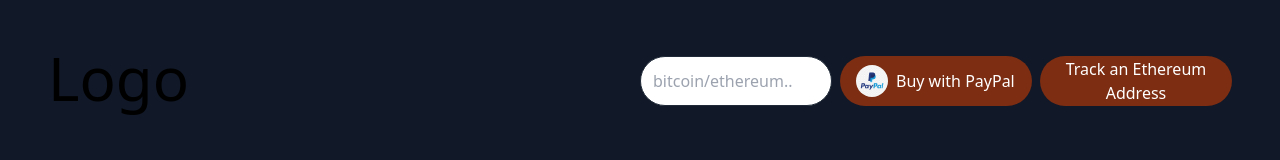
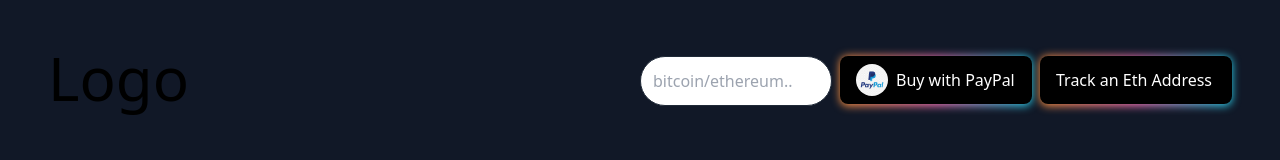
Before and after one commit to mehedii-hasann-00/crypto-explorer, a React (Create React App) app in the folder frontend/: page / in a window 1280 px wide. Shown: the top 160 px of the page. Built offline with nearby package versions, Linux system fonts and the light colour scheme; no server answers; the HTML template or start-up script is replaced by a standard one.

Commit message:
button design add

```diff
--- a/frontend/src/components/Navbar.js
+++ b/frontend/src/components/Navbar.js
@@ -25,11 +25,20 @@ const Navbar = ({coins,filteredCoin,setFilteredCoin}) => {
                         <div class="absolute inset-0 bg-gradient-to-r from-orange-400 via-pink-400 to-cyan-400 hover:from-indigo-400 hover:to-cyan-400 blur-lg rounded-lg"></div>
                         : ""}
                 </div>
-                <button className="flex items-center gap-2 bg-orange-900 text-white px-4 rounded-full hover:bg-blue-700">
-                    <img src="/images/paypal.png" alt="PayPal" className="w-8 h-8 rounded-full" />
-                    <span>Buy with PayPal</span>
-                </button>
-                <button className='text-center text-white bg-orange-900 rounded-full hover:bg-blue-700'>Track an Ethereum Address</button>
+                <div className="relative inline-block">
+                    <div className="absolute inset-0 rounded-lg blur-sm bg-gradient-to-r from-orange-400 via-pink-400 to-cyan-400 hover:from-indigo-400 hover:to-cyan-400"></div>
+                    <button className="relative flex items-center gap-2 bg-black text-white px-4 py-2 rounded-lg z-10 w-full">
+                        <img src="/images/paypal.png" alt="PayPal" className="w-8 h-8 rounded-full" />
+                        <span>Buy with PayPal</span>
+                    </button>
+                </div>
+
+                <div className="relative inline-block">
+                    <div className="absolute inset-0 rounded-lg blur-sm bg-gradient-to-r from-orange-400 via-pink-400 to-cyan-400 hover:from-indigo-400 hover:to-cyan-400"></div>
+                    <button className="relative flex items-center gap-2 bg-black text-white px-4 py-3 rounded-lg z-10 w-full">
+                        <span>Track an Eth Address</span>
+                    </button>
+                </div>
             </div>
         </div>
     )
```
